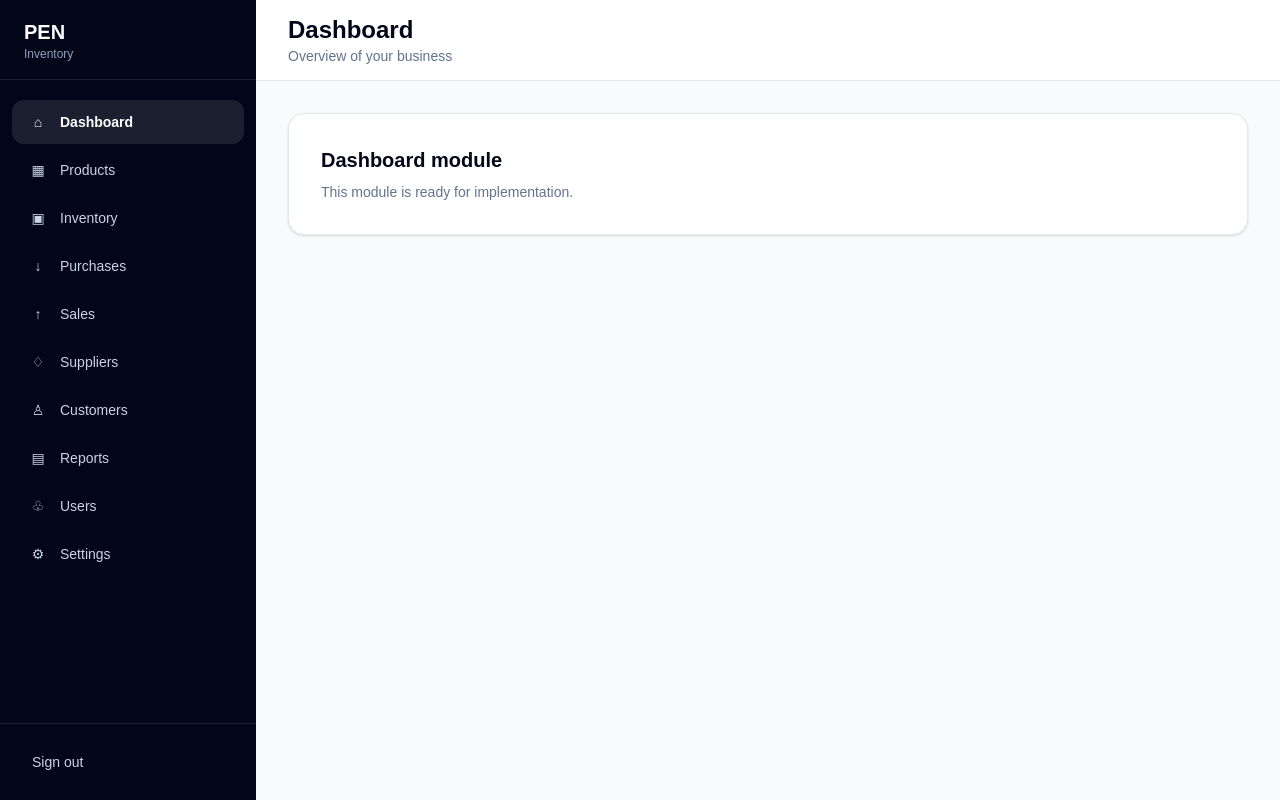
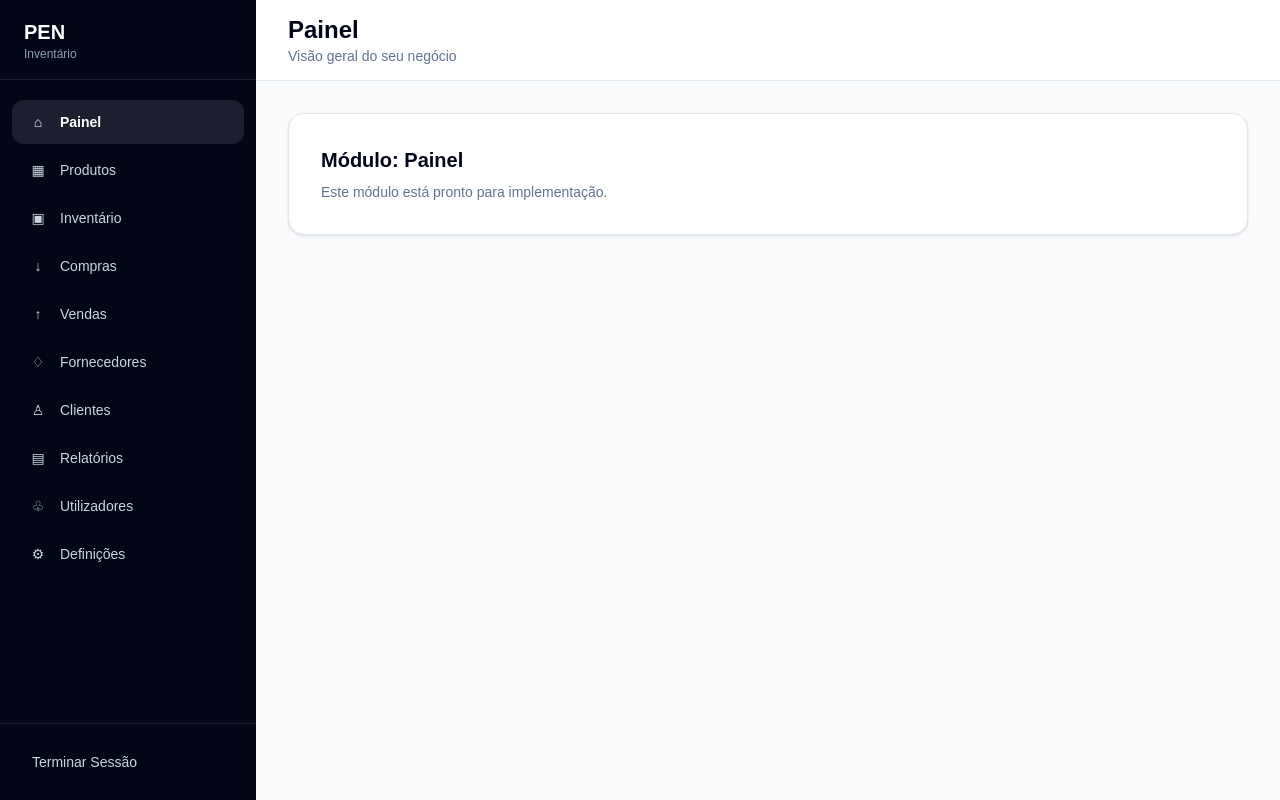
Before and after one commit to Carlosjnm/pen-inventory-frontend, a Next.js app: page /dashboard in a window 1280 px wide. Built offline with nearby package versions, Linux system fonts and the light colour scheme; no server answers.

Commit message:
Translate dashboard and users modules to Portuguese

```diff
--- a/app/components/ModulePlaceholder.tsx
+++ b/app/components/ModulePlaceholder.tsx
@@ -10,16 +10,16 @@ type Props = {
 };
 
 const nav = [
-  ["Dashboard", "⌂", "/dashboard"],
-  ["Products", "▦", "/products"],
-  ["Inventory", "▣", "/inventory"],
-  ["Purchases", "↓", "/purchases"],
-  ["Sales", "↑", "/sales"],
-  ["Suppliers", "♢", "/suppliers"],
-  ["Customers", "♙", "/customers"],
-  ["Reports", "▤", "/reports"],
-  ["Users", "♧", "/users"],
-  ["Settings", "⚙", "/settings"],
+  { key: "Dashboard", label: "Painel", icon: "⌂", href: "/dashboard" },
+  { key: "Products", label: "Produtos", icon: "▦", href: "/products" },
+  { key: "Inventory", label: "Inventário", icon: "▣", href: "/inventory" },
+  { key: "Purchases", label: "Compras", icon: "↓", href: "/purchases" },
+  { key: "Sales", label: "Vendas", icon: "↑", href: "/sales" },
+  { key: "Suppliers", label: "Fornecedores", icon: "♢", href: "/suppliers" },
+  { key: "Customers", label: "Clientes", icon: "♙", href: "/customers" },
+  { key: "Reports", label: "Relatórios", icon: "▤", href: "/reports" },
+  { key: "Users", label: "Utilizadores", icon: "♧", href: "/users" },
+  { key: "Settings", label: "Definições", icon: "⚙", href: "/settings" },
 ];
 
 export default function ModulePlaceholder({
@@ -38,17 +38,17 @@ export default function ModulePlaceholder({
         <div className="flex h-20 items-center border-b border-white/10 px-6">
           <div>
             <div className="text-xl font-bold">PEN</div>
-            <div className="text-xs text-slate-400">Inventory</div>
+            <div className="text-xs text-slate-400">Inventário</div>
           </div>
         </div>
 
         <nav className="space-y-1 px-3 py-5 text-sm">
-          {nav.map(([label, icon, href]) => (
+          {nav.map(({ key, label, icon, href }) => (
             <a
               key={href}
               href={href}
               className={`flex items-center gap-3 rounded-xl px-4 py-3 ${
-                active === label
+                active === key
                   ? "bg-white/10 font-semibold text-white"
                   : "text-slate-300 hover:bg-white/10 hover:text-white"
               }`}
@@ -64,7 +64,7 @@ export default function ModulePlaceholder({
             onClick={logout}
             className="w-full rounded-xl px-4 py-3 text-left text-sm text-slate-300 hover:bg-white/10 hover:text-white"
           >
-            Sign out
+            Terminar Sessão
           </button>
         </div>
       </aside>
@@ -83,10 +83,10 @@ export default function ModulePlaceholder({
           <div className="mx-auto max-w-7xl">
             <div className="rounded-2xl border border-slate-200 bg-white p-8 shadow-sm">
               <h2 className="text-xl font-bold text-slate-950">
-                {title} module
+                Módulo: {title}
               </h2>
               <p className="mt-2 text-sm text-slate-500">
-                This module is ready for implementation.
+                Este módulo está pronto para implementação.
               </p>
             </div>
           </div>
--- a/app/dashboard/page.tsx
+++ b/app/dashboard/page.tsx
@@ -3,8 +3,8 @@ import ModulePlaceholder from "@/app/components/ModulePlaceholder";
 export default function Page() {
   return (
     <ModulePlaceholder
-      title="Dashboard"
-      description="Overview of your business"
+      title="Painel"
+      description="Visão geral do seu negócio"
       active="Dashboard"
     />
   );
--- a/app/users/page.tsx
+++ b/app/users/page.tsx
@@ -3,8 +3,8 @@ import ModulePlaceholder from "@/app/components/ModulePlaceholder";
 export default function Page() {
   return (
     <ModulePlaceholder
-      title="Users"
-      description="Manage users and permissions"
+      title="Utilizadores"
+      description="Gerir utilizadores e permissões"
       active="Users"
     />
   );
```
